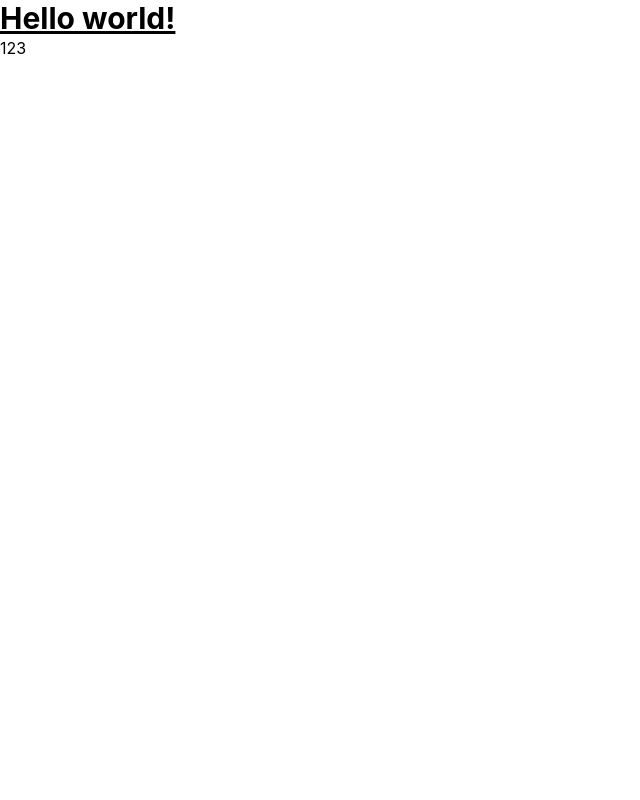
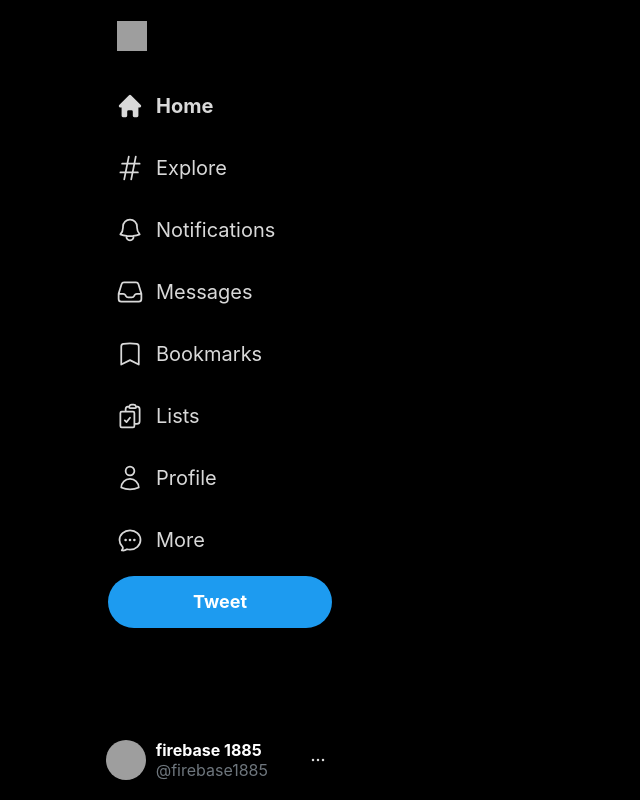
Before and after one commit to kornzhoudev/twitter-app, a Next.js app: page / in a window 1280 px wide. Shown: the whole page, without its empty margins (0-640 px from the left). Built offline with nearby package versions, Linux system fonts and the light colour scheme; grey boxes are pictures that could not be loaded.

Commit message:
implement sidebar

```diff
--- /dev/null
+++ b/components/Sidebar.js
@@ -0,0 +1,57 @@
+import React from 'react';
+import Image from 'next/image';
+import { HomeIcon } from '@heroicons/react/20/solid';
+import {
+  HashtagIcon,
+  BellIcon,
+  InboxIcon,
+  BookmarkIcon,
+  ClipboardDocumentCheckIcon,
+  UserIcon,
+  ChatBubbleOvalLeftEllipsisIcon,
+  EllipsisHorizontalIcon,
+} from '@heroicons/react/24/outline';
+import SidebarLink from './SidebarLink';
+
+const Sidebar = () => {
+  return (
+    <div className='hidden sm:flex flex-col items-center xl:items-start xl:w-[340px] p-2 fixed h-full'>
+      <div className='flex items-center justify-center w-14 h-14 hoverAnimation p-0 xl:ml-24'>
+        <Image src='https://rb.gy/ogau5a' alt='' width={30} height={30} />
+      </div>
+      <div className='space-y-2.5 mt-4 mb-2.5 xl:ml-24'>
+        <SidebarLink text='Home' Icon={HomeIcon} active />
+        <SidebarLink text='Explore' Icon={HashtagIcon} />
+        <SidebarLink text='Notifications' Icon={BellIcon} />
+        <SidebarLink text='Messages' Icon={InboxIcon} />
+        <SidebarLink text='Bookmarks' Icon={BookmarkIcon} />
+        <SidebarLink text='Lists' Icon={ClipboardDocumentCheckIcon} />
+        <SidebarLink text='Profile' Icon={UserIcon} />
+        <SidebarLink text='More' Icon={ChatBubbleOvalLeftEllipsisIcon} />
+      </div>
+      <button
+        className='hidden xl:inline ml-auto bg-[#1d9bf0] text-white rounded-full w-56 h-[52px] text-lg
+      font-bold shadow-md hover:bg-[#1a8cd8]'
+      >
+        Tweet
+      </button>
+      <div
+        className='text-[#d9d9d9] flex items-center justify-center
+      hoverAnimation xl:ml-auto xl:-mr-5 mt-auto'
+      >
+        <img
+          src='https://www.mp3pc.com/uploads/6eeccec7133bbda371af7c12c2342986.jpg'
+          alt=''
+          className='h-10 w-10 rounded-full xl:mr-2.5'
+        />
+        <div class='hidden xl:inline leading-5'>
+          <h4 className='font-bold text-white'>firebase 1885</h4>
+          <p className='text-[#6e767d]'>@firebase1885</p>
+        </div>
+        <EllipsisHorizontalIcon className='h-5 hidden xl:inline ml-10' />
+      </div>
+    </div>
+  );
+};
+
+export default Sidebar;
--- /dev/null
+++ b/components/SidebarLink.js
@@ -0,0 +1,17 @@
+import React from 'react';
+
+const SidebarLink = ({ Icon, text, active }) => {
+  return (
+    <div
+      className={`text-[#d9d9d9]  flex items-center justify-center
+      xl:justify-start xl:pl-3 text-xl space-x-3 hoverAnimation ${
+        active && 'font-bold'
+      }`}
+    >
+      <Icon className='h-7' />
+      <span className='hidden xl:inline'>{text}</span>
+    </div>
+  );
+};
+
+export default SidebarLink;
--- a/next.config.js
+++ b/next.config.js
@@ -1,6 +1,9 @@
 /** @type {import('next').NextConfig} */
 const nextConfig = {
   reactStrictMode: true,
-}
+  images: {
+    domains: ['rb.gy'],
+  },
+};
 
 module.exports = nextConfig
--- a/package.json
+++ b/package.json
@@ -9,6 +9,7 @@
     "lint": "next lint"
   },
   "dependencies": {
+    "@heroicons/react": "^2.0.11",
     "next": "12.3.1",
     "react": "18.2.0",
     "react-dom": "18.2.0"
--- a/pages/index.js
+++ b/pages/index.js
@@ -1,8 +1,11 @@
+import Sidebar from '../components/Sidebar';
+
 export default function Home() {
   return (
     <>
-      <h1 className='text-3xl font-bold underline'>Hello world!</h1>
-      <h2 className='bg'>123</h2>
+      <main className='bg-black min-h-screen flex max-w-[1500px] mx-auto'>
+        <Sidebar />
+      </main>
     </>
   );
 }
--- a/styles/globals.css
+++ b/styles/globals.css
@@ -18,3 +18,17 @@ a {
 * {
   box-sizing: border-box;
 }
+
+@layer base {
+  body {
+    @apply bg-black
+  }
+}
+
+@layer components {
+  .hoverAnimation {
+    @apply hover:bg-[#d9d9d9] hover:bg-opacity-10 rounded-full
+    cursor-pointer w-[52px] h-[52px] xl:w-auto xl:h-auto xl:py-3 xl:px-6
+    transition duration-200 ease-out
+  }
+}
```
Also changed, not shown: styles/Home.module.css (deleted, +0 -116 lines), 2 other files (tests, documents, lock files or other folders).
